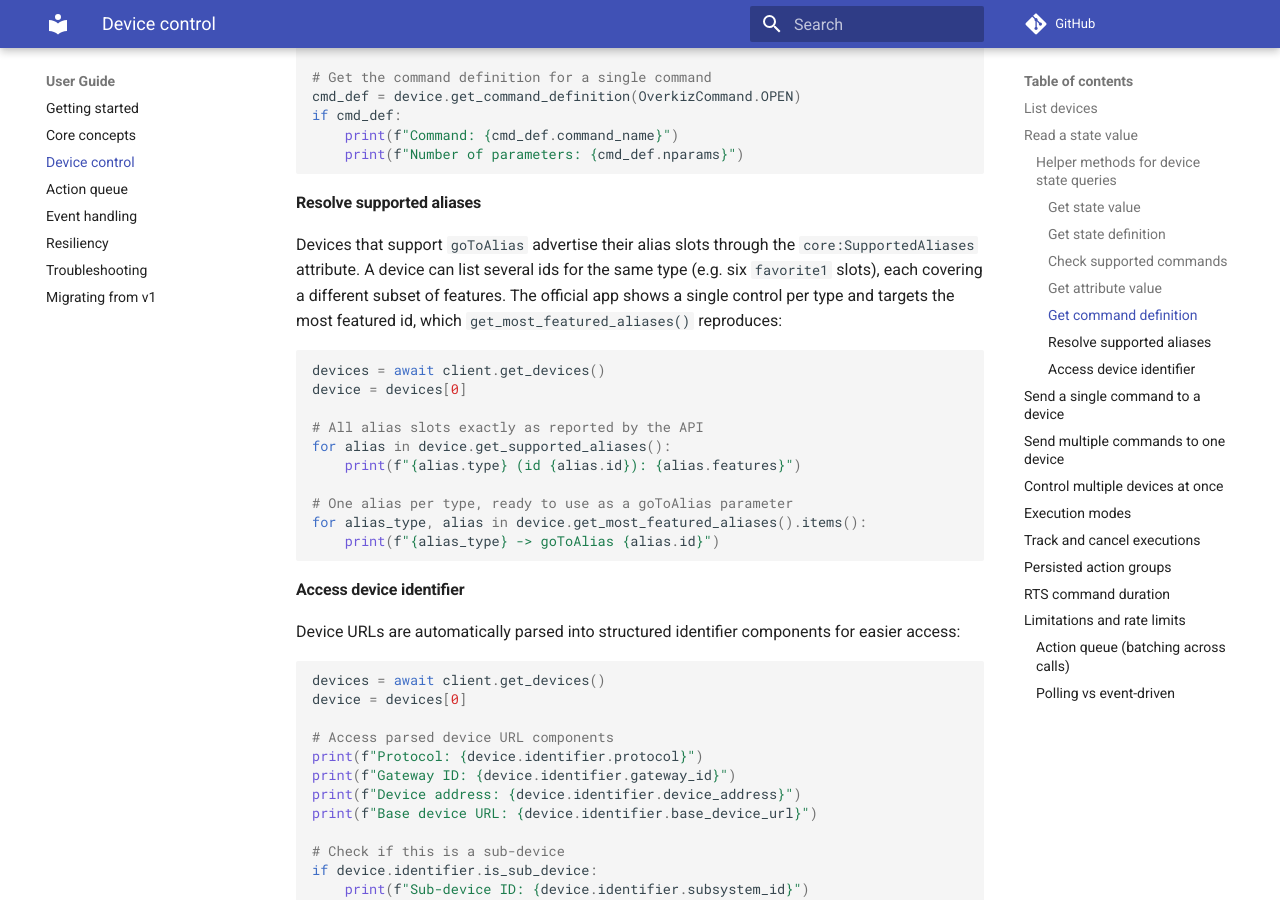
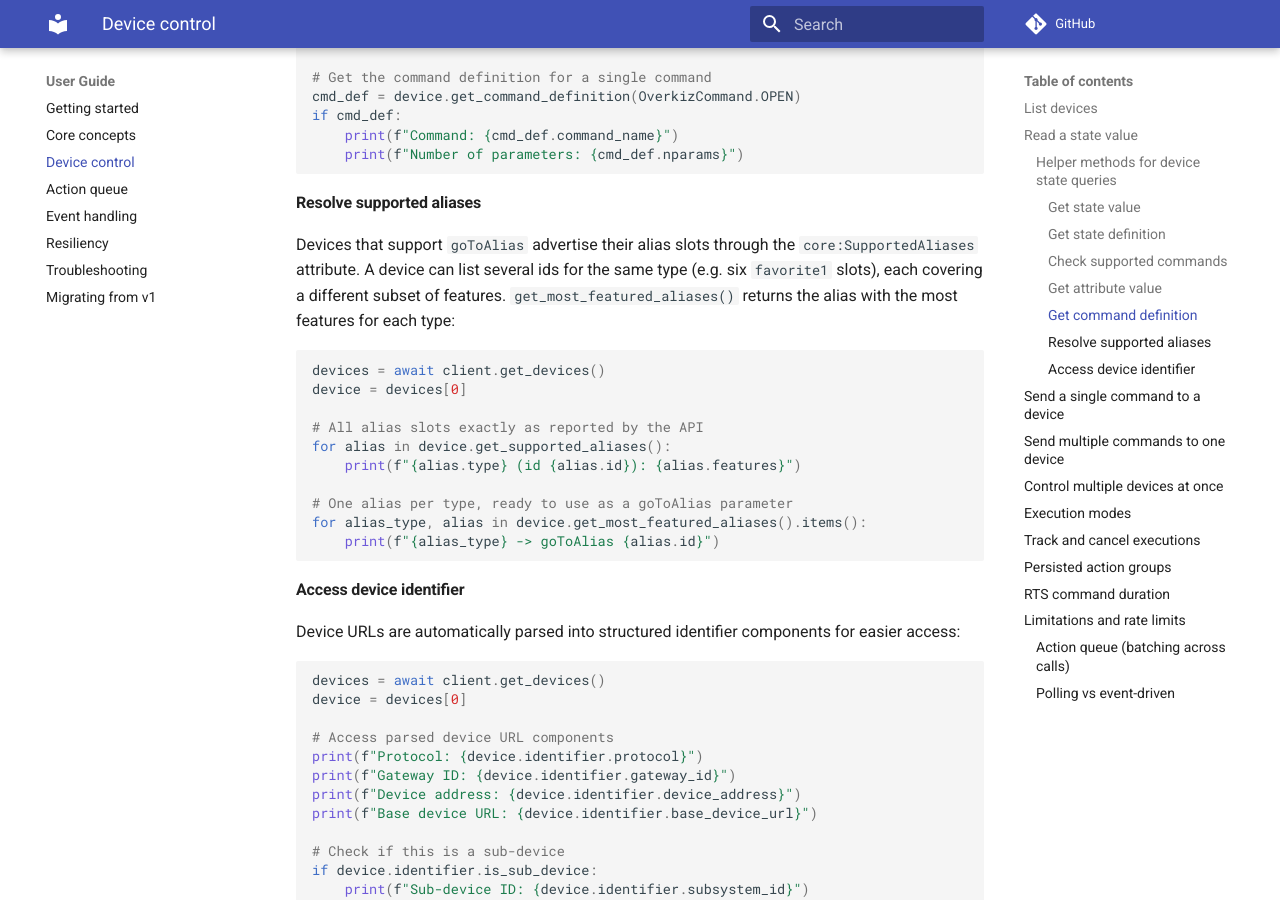
Before and after one commit to iMicknl/python-overkiz-api, an MkDocs documentation site: the page built from docs/device-control.md, in a window 1280 px wide and 900 px high, scrolled down 2754 px. Built offline with MkDocs 1.6.1 and Material for MkDocs 9.7.7, drawn with Linux system fonts in a browser that asks for light colours; comment, search, counter and statistics services are not loaded.

Commit message:
docs: Clarify alias resolution and test input types

````diff
--- a/docs/device-control.md
+++ b/docs/device-control.md
@@ -146,8 +146,7 @@ if cmd_def:
 Devices that support `goToAlias` advertise their alias slots through the
 `core:SupportedAliases` attribute. A device can list several ids for the same
 type (e.g. six `favorite1` slots), each covering a different subset of features.
-The official app shows a single control per type and targets the most featured
-id, which `get_most_featured_aliases()` reproduces:
+`get_most_featured_aliases()` returns the alias with the most features for each type:
 
 ```python
 devices = await client.get_devices()
````
Also changed, not shown: 1 other file.
